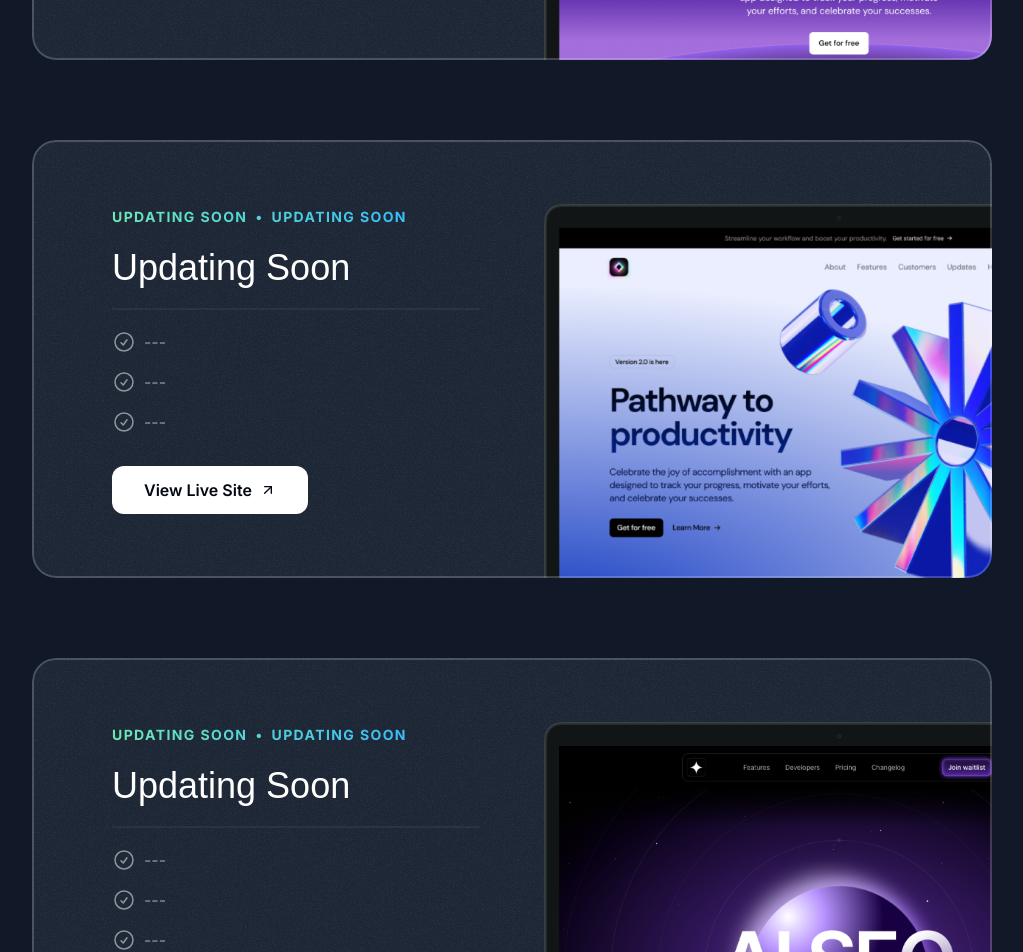
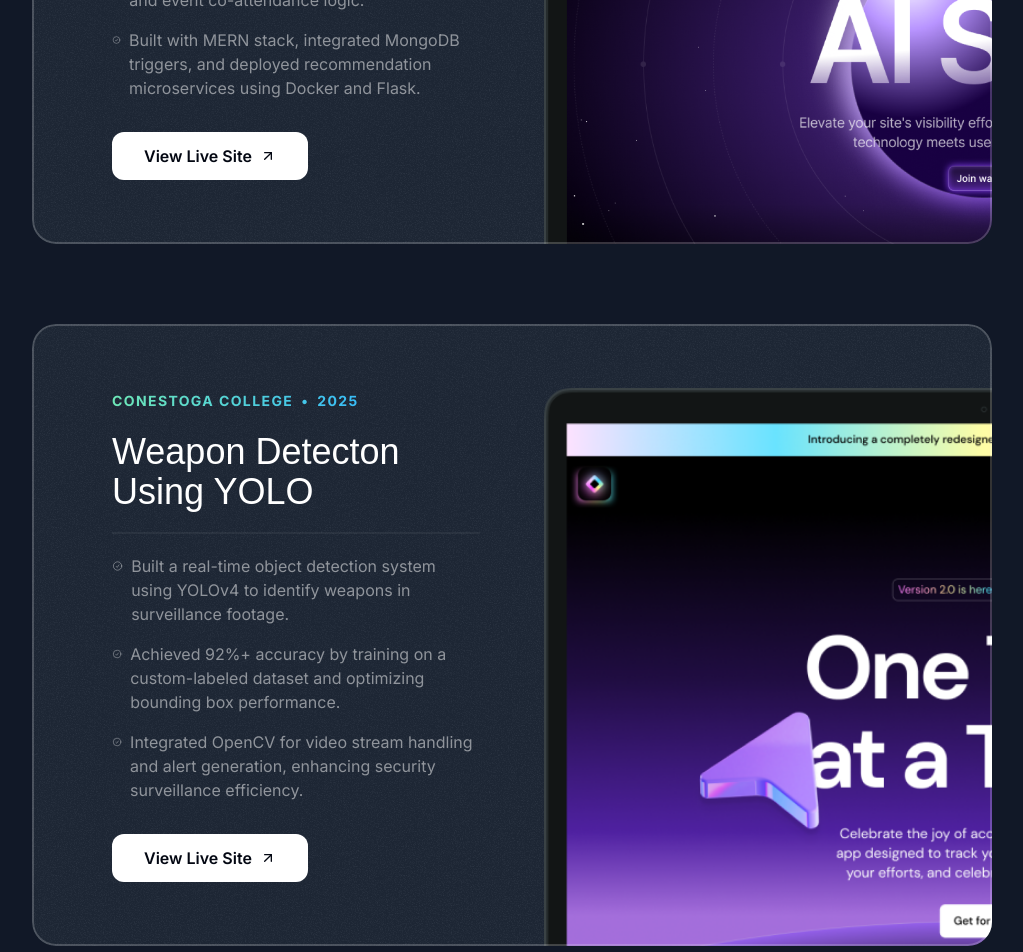
Before and after one commit to Prasant-Pradeep/portfolio_prasant, a Next.js app: page / in a window 1280 px wide. Shown: the part 1680-2632 px from the top of the page, without its empty margins (128-1151 px from the left). Built offline with nearby package versions, Linux system fonts and the light colour scheme; a web font is replaced by a local one.

Commit message:
feat:change and add buttons

```diff
--- a/src/sections/Projects.tsx
+++ b/src/sections/Projects.tsx
@@ -8,41 +8,43 @@ import { SectionHeader } from "@/components/SectionHeader";
 import { Card } from "@/components/Card";
 
 const portfolioProjects = [
+
   {
-    company: "Updating Soon",
-    year: "Updating Soon",
-    title: "Updating Soon",
+    company: "Harpa Global",
+    year: "2025",
+    title: "Matchmaking Application",
     results: [
-      { title: "---" },
-      { title: "---" },
-      { title: "---" },
+      { title: "Developed a full-stack AI-driven platform to match international businesses based on mission, industry, and trade goals." },
+      { title: "Implemented content-based and collaborative filtering using semantic embeddings (USE) and event co-attendance logic." },
+      { title: "Built with MERN stack, integrated MongoDB triggers, and deployed recommendation microservices using Docker and Flask." },
     ],
-    link: "",
+    link: "---",
+    image: aiStartupLandingPage,
+  },
+
+  {
+    company: "Conestoga College",
+    year: "2025",
+    title: "Weapon Detecton Using YOLO",
+    results: [
+      { title: "Built a real-time object detection system using YOLOv4 to identify weapons in surveillance footage." },
+      { title: "Achieved 92%+ accuracy by training on a custom-labeled dataset and optimizing bounding box performance." },
+      { title: "Integrated OpenCV for video stream handling and alert generation, enhancing security surveillance efficiency." },
+    ],
+    link: "https://github.com/Prasant-Pradeep/Weapon_Detection_Using_YOLOV4",
     image: darkSaasLandingPage,
   },
   {
-    company: "Updating Soon",
-    year: "Updating Soon",
-    title: "Updating Soon",
+    company: "INeuron",
+    year: "2024",
+    title: "Cricket Team Analysis",
     results: [
-      { title: "---" },
-      { title: "---" },
-      { title: "---" },
+      { title: "Analyzed player and match performance data to derive strategic insights for team selection and tactics." },
+      { title: "Used Python, pandas, and matplotlib to visualize performance metrics like strike rate, economy, and win contribution." },
+      { title: "Built predictive models to forecast match outcomes and recommend optimal lineups based on historical patterns." },
     ],
-    link: "---",
+    link: "https://github.com/Prasant-Pradeep/Cricket_Team_Analysis",
     image: lightSaasLandingPage,
-  },
-  {
-    company: "Updating Soon",
-    year: "Updating Soon",
-    title: "Updating Soon",
-    results: [
-      { title: "---" },
-      { title: "---" },
-      { title: "---" },
-    ],
-    link: "---",
-    image: aiStartupLandingPage,
   },
 ];
 
```
